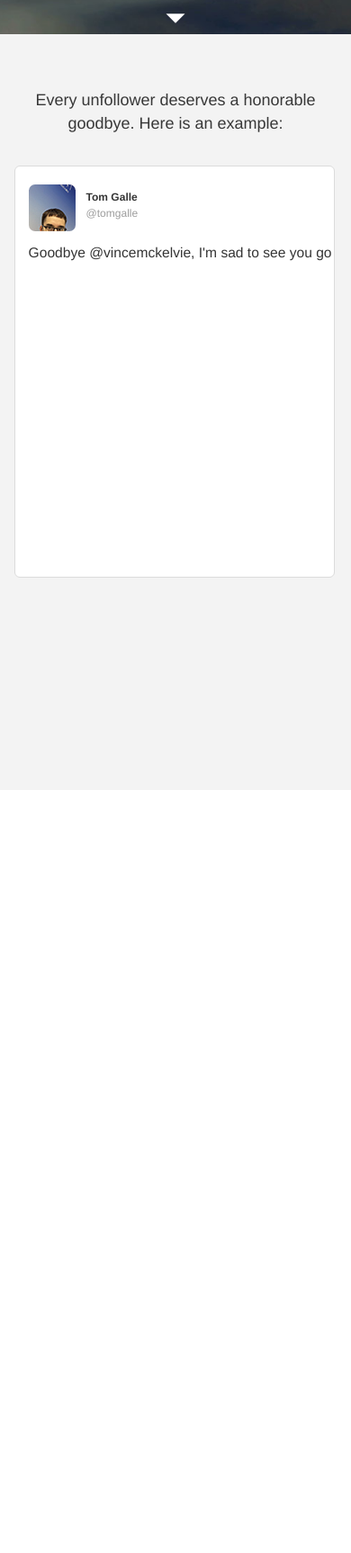
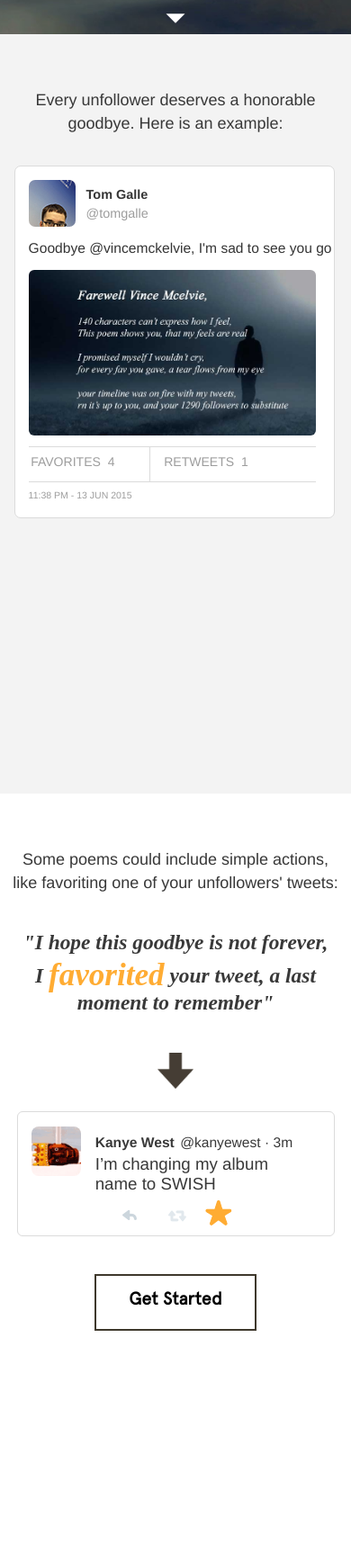
Before and after one commit to tomgalle/goodbye_unfollower, a PHP site: page / in a window 390 px wide. Shown: the part 806-2532 px from the top of the page at 90% size. Before the commit the page ends 1448 px from the top, so only its background shows below. Run offline with PHP 8.4, Linux system fonts and the light colour scheme; some libraries are stand-ins or nearby versions.

Commit message:
resonsive design iphone + ipad finished

```diff
--- a/css/main.css
+++ b/css/main.css
@@ -761,20 +761,171 @@
 	font-size: 18px;
 	line-height: 26px;
 	text-align: center;
-	padding-left: 5px;
-	padding-right: 5px;
+	padding-left: 10px;
+	padding-right: 10px;
+	/*background-color: red;*/
+	display: inline-block;
+	/*float: left;*/
+
+}
+
+.pagethree .subpageheader{
+	margin-bottom: 1vh;
+
+
+}
+
+.pagetwo{
+	height: 100vh;
+	width: 100vw;
+}
+
+
+
+.pagethree{
+	height: 100vh;
+	width: 100vw;
 }
 
 
 
 
 
+.actiontweettext{
+	font-size: 6vw;
+	margin-top: 8vw;
+	line-height: normal;
+	color: #393939;
+}
+
+.arrowdown{
+	width: 40px;
+	height: 40px;
+	margin: 0 auto;
+	margin-top: 5vh;
+
+}
 
 
+.actiontweet{
+	width: 90vw;
+	height: 35vw;
+	background-color: white;
+	border: 1px solid #dbdbdb;
+	text-align: left;
+	-moz-border-radius: 6px;
+	-webkit-border-radius: 6px;
+	border-radius: 6px;
+	-khtml-border-radius: 6px;
+	margin: 0 auto;
+	margin-top: 3vh;
+	position: inline-block;
+}
 
 
+.animtext{
+      font-size: 9vw;
+}
+
+.profilepiclarge{
+	width: 55px;
+	height: 55px;
+	display: inline-block;
+	-moz-border-radius: 8px;
+	-webkit-border-radius: 8px;
+	border-radius: 8px;
+	-khtml-border-radius: 8px;
+	background-color: gray;
+	margin: 4vw 4vw;
+	float: left;
+	background: url(img/kanye2.png) no-repeat center center;
+	background-size: 55px 55px;
+}
+
+.actiontweetname{
+	color: #393939;
+	font-size: 4vw;
+	display: inline-block;
+	float: left;
+	margin-top: 3vh;
+	font-weight: bold;
+	position: inline-block;
+}
 
 
+.actiontweetname span{
+		font-weight: normal;
+		margin-left: 2px;
+}
+
+
+.actiontweetcontent{
+	color: #393939;
+	font-size: 4.8vw;
+	display: inline-block;
+	float: left;
+	margin-top: 4px;
+	float: left;
+	width: 60vw;
+	line-height: normal;
+	height: auto;
+}
+
+
+.actiontweetfooter{
+	display: inline-block;
+	float: left;
+	 margin-top: 3vw;
+	 width: 80px;
+	 height: 23px;
+}
+
+.fave {
+  width: 60px;
+  height: 48px;
+  background: url(img/twitter_fave.png) no-repeat center center;
+  background-position: 0 0;
+  display: inline-block;
+  float: right;
+  position: absolute;
+  bottom: 0px;
+  left: 190px;
+
+}
+
+.anim {
+  background-position: -3519px 0;
+  -webkit-transition: background 1s steps(55);
+     -moz-transition: background 1s steps(55);
+      -ms-transition: background 1s steps(55);
+       -o-transition: background 1s steps(55);
+          transition: background 1s steps(55);
+}
+
+
+.lowbutton{
+  padding-top: 0px;
+  padding-bottom: 0px;
+  color:black;
+  /*width: 160px;*/
+  width: 45vw;
+  height: 7vh;
+  background-color: white;
+  font-size: 5vw;
+  text-align: center;
+  vertical-align: middle;
+  font-family: Apercu;
+  margin: 0 auto;
+  margin-top: 5vh;
+  cursor: pointer;
+  border: 2px solid #3e382c;
+}
+
+
+.lowbutton span{
+	position: relative;
+	top: 1.7vh;
+}
 
 
 
--- a/css/tweets.css
+++ b/css/tweets.css
@@ -161,6 +161,11 @@
 }
 
 
+
+
+
+
+
 .line2 {
 	width: 585px;
 	margin: 0 auto;
@@ -312,59 +317,44 @@
 
 @media screen and (max-width: 480px) {
 
+
+
+
+
 #contentcontainer{
 	width: 92vw;
-	height: 55vh;
-    overflow: hidden;
+	height: 100vw;
+    overflow: visible;
     margin: 0 auto;
-    margin-top: 4vh;
-    /*border: 2px solid gray;*/
     /*display: none;*/
 }
 
 
 #tweetswrapper{
 width: 92vw;
-height: 55vh;
+height: 100vw;
 position: relative;
 left: 0px;
-/*transition: left .5s ease-in-out;*/
-/*background-size: red;*/
-/*border: 2px solid orange; */
-/*display: none;*/
+margin-top: 4vh;
 }
 
 
-#navLinks, .itemlink, #tweettwo, #tweetthree,
-.sideselector, .tweetimg.tweettwo, .tweetimg.tweetthree {
-	display: none;
-}
 
 
 .tweetframe {
 	width: 91vw;
-	height: 54vh;
-	/*background-color: orange;*/
+	height: 100vw;
 	border: 1px solid #dbdbdb;
 	text-align: left;
-	/*border: 5px solid blue;*/
-
-/*	-moz-border-radius: 6px;
-	-webkit-border-radius: 6px;
-	border-radius: 6px;
-	-khtml-border-radius: 6px; */
-/*	font-family: "HelveticaNeue-Light",
-	"Helvetica Neue Light", "Helvetica Neue",
-	Helvetica, Arial, "Lucida Grande", sans-serif;*/
-	/*font-weight: 300;*/
+	margin: 0 auto;
+	-moz-border-radius: 7px;
+	-webkit-border-radius: 7px;
+	border-radius: 7px;
+	-khtml-border-radius: 7px;
+	/*background-color: red;*/
 }
 
 .tweetcontent {
-	float: left;
-
-	/*width: 650px;*/
-	/*height: 585px;*/
-
     white-space: normal;
     background-repeat: no-repeat;
     /*background-color: red;*/
@@ -372,9 +362,9 @@
 
 
 .profile {
-	margin: 20px 15px 15px 15px;
-	height: 52px;
-	width: 200px;
+	margin: 15px 15px;
+	/*height: 52px;*/
+	/*width: 200px;*/
 	/*background-color: blue;*/
 }
 
@@ -393,38 +383,40 @@
 
 
 .name {
-	font-size: 12px;
+	font-size: 3.7vw;
 	font-weight: bold;
 	text-align: left;
-	line-height: 20px;
+	/*line-height: 20px;*/
 	/*display: inline;*/
 	display: block;
 	position: relative;
 	left: 12px;
 	top: 4px;
 	/*margin-top: 10px;*/
+	margin-bottom: 0.1vh;
 }
 
 .handle {
-	font-size: 12px;
+	font-size: 3.7vw;
 	text-align: left;
 	/*display: inline-block;*/
 	margin-left: 12px;
+
 }
 
 .tweettext {
 	font-size: 4vw;
 	margin-left: 15px;
 	margin-top: 10px;
-	margin-bottom: 15px;
+	margin-bottom: 4vw;
 	font-weight: 300;
 	color: #353535;
 }
 
 
 .tweetimg{
-	width: 80vw;
-	height: 40vw;
+	width: 82vw;
+	height: 47vw;
 	/*margin: 0 auto;*/
 	float: left;
 	-moz-border-radius: 6px;
@@ -433,24 +425,133 @@
 	-khtml-border-radius: 6px;
 	position: relative;
 	overflow: hidden;
-	z-index: 100;
+	z-index: 1001;
 	margin-left: 15px;
-	background-color: green;
+	background-color: red;
+
 }
 
 
 
-.poem01{background:
-	url(img/examplepoem_02.jpg)no-repeat center;
-	background-size: 250px 141px;
-	display: none;
+.poem01{
+	background: url(img/poem01@2x_mobile.jpg)no-repeat left center;
+	background-size: 82vw 47vw;
+
+	/*display: none;*/
 }
 
-.poem02{ background: url(img/examplepoem_04.png)no-repeat center;
+/*.poem02{ background: url(img/examplepoem_04.png)no-repeat center;
 	background-size: 250px 141px;
 }
 .poem03{ background: url(img/examplepoem_03.png)no-repeat center;
 background-size: 250px 141px;
+}
+
+
+*/
+
+#navLinks, .itemlink, #tweettwo, #tweetthree,
+.sideselector, .tweetimg.tweettwo, .tweetimg.tweetthree {
+	display: none;
+}
+
+
+
+
+
+.line {
+	width: 82vw;
+	/*margin: 0 auto;*/
+	height: 0px;
+	/*position: relative;*/
+	float: left;
+	/*background-color: red;*/
+	border-bottom: 1px solid #dbdbdb;
+	display: inline-block;
+	margin-left: 15px;
+	/*background-color: !;*/
+	padding-top: 1.5vh;
+	/*top: 8vh;*/
+
+
+	/*#dbdbdb*/
+}
+
+.tweetbottom {
+	/*width: 585px;*/
+	/*height: 45px;*/
+	text-align: left;
+	margin: 0 auto;
+	/*background-color: red;*/
+	width: 82vw;
+	height: 8vw;
+}
+
+
+.sub {
+	/*display: inline-block;*/
+	text-transform: uppercase;
+
+	color: #9d9d9d;
+	/*background-color: orange;*/
+	padding-top: 2vw;
+	height: 3.5vh;
+
+	font-size: 3.6vw;
+	width: 30vw;
+}
+
+
+
+.rt {
+	/*padding-left: 2vw;*/
+	/*float: left;*/
+	/*font-size: 4vw;*/
+}
+
+.fav {
+
+	/*height: 36px;*/
+	/*width: 130px;*/
+
+	/*padding-right: 10px;*/
+	/*float: left;*/
+	/*display: inline-block;*/
+	/*float: left;*/
+	/*border-right: 1px solid #dbdbdb;*/
+
+}
+
+
+.line2 {
+	width: 82vw;
+	margin: 0 auto;
+	/*border-top: 1px solid red;*/
+	display: inline-block;
+	margin-left: 15px;
+	height: 0px;
+	float: left;
+}
+
+.date {
+	text-transform: uppercase;
+	font-size: 2.7vw;
+	color: #9d9d9d;
+	margin-left: 15px;
+	display: inline-block;
+	float: left;
+	padding-top: 1vh;
+}
+
+
+
+
+
+
+
+
+.line, .tweetbottom, .sub, .rt, .fav, .line2, .date {
+	/*display: none;*/
 }
 
 
@@ -461,76 +562,6 @@
 
 
 
-.line {
-	width: 585px;
-	margin: 0 auto;
-	height: 15px;
-	border-bottom: 1px solid #dbdbdb;
-}
-
-.tweetbottom {
-	width: 585px;
-	height: 45px;
-	text-align: left;
-	margin: 0 auto;
-}
-
-
-.sub {
-	text-transform: uppercase;
-	font-size: 18px;
-	color: #9d9d9d;
-}
-
-.rt {
-	padding-top: 11px;
-	padding-left: 15px;
-	float: left;
-}
-
-.fav {
-	height: 36px;
-	width: 130px;
-	padding-top: 11px;
-	padding-right: 15px;
-	float: left;
-	border-right: 1px solid #dbdbdb;
-}
-
-
-.line2 {
-	width: 585px;
-	margin: 0 auto;
-	height: 15px;
-	border-top: 1px solid #dbdbdb;
-}
-
-.date {
-	text-transform: uppercase;
-	font-size: 12px;
-	color: #9d9d9d;
-	margin-left: 31px;
-}
-
-
-
-
-
-
-
-
-.line, .tweetbottom, .sub, .rt, .fav, .line2, .date {
-	display: none;
-}
-
-
-.pagethree{display: none;}
-
-
-
-
-
-
 
 
 }
--- a/index.html
+++ b/index.html
@@ -305,8 +305,8 @@
         <div class="pagethree">
 
             <div class="subpageheader">
-                Some poems could include simple actions, <br>
-                like favoriting one of your unfollowers' tweets: <br>
+                Some poems could include simple actions,
+                like favoriting one of your unfollowers' tweets:
                 <!-- Don’t worry, we won’t overdo it.            -->
             </div>
 
@@ -318,20 +318,20 @@
 
 
             <div class="arrowdown">
-                <img src="img/arrowdown.png" alt="arrow down" width="60px" height="60px">
+                <img src="img/arrowdown.png" alt="arrow down" width="40px" height="40px">
             </div>
 
             <div class="actiontweet">
 
                     <div class="profilepiclarge"></div>
                     <div class="actiontweetname">Kanye West <span>@kanyewest&nbsp;&middot;&nbsp;3m</span></div>
-                    <div class="actiontweetcontent">I’m changing my album name to SWISH</div>
+                    <p class="actiontweetcontent">I’m changing my album name to SWISH</p>
                     <div class="actiontweetfooter"><img src="img/tweetfooter2.png" alt=""></div>
                     <div class="fave" id="fave"></div>
             </div> <!-- actiontweet -->
 
 
-            <a href="activate.html"><div class="lowbutton">Get Started</div></a>
+            <a href="activate.html"><div class="lowbutton"> <span>Get Started</span> </div></a>
 
 
 
--- a/js/script.js
+++ b/js/script.js
@@ -110,8 +110,7 @@
 		subOne.empty();
 		subOne.addClass("subpageheader");
 		subOne.append("Every unfollower deserves a honorable goodbye. Here is an example:");
-
-
+		// $(".pagetwo").addClass("section");
 
 }
 	else if ( windowWidth >= 480 ) {
```
Also changed, not shown: css/img/poem01@2x_mobile.jpg (added).
